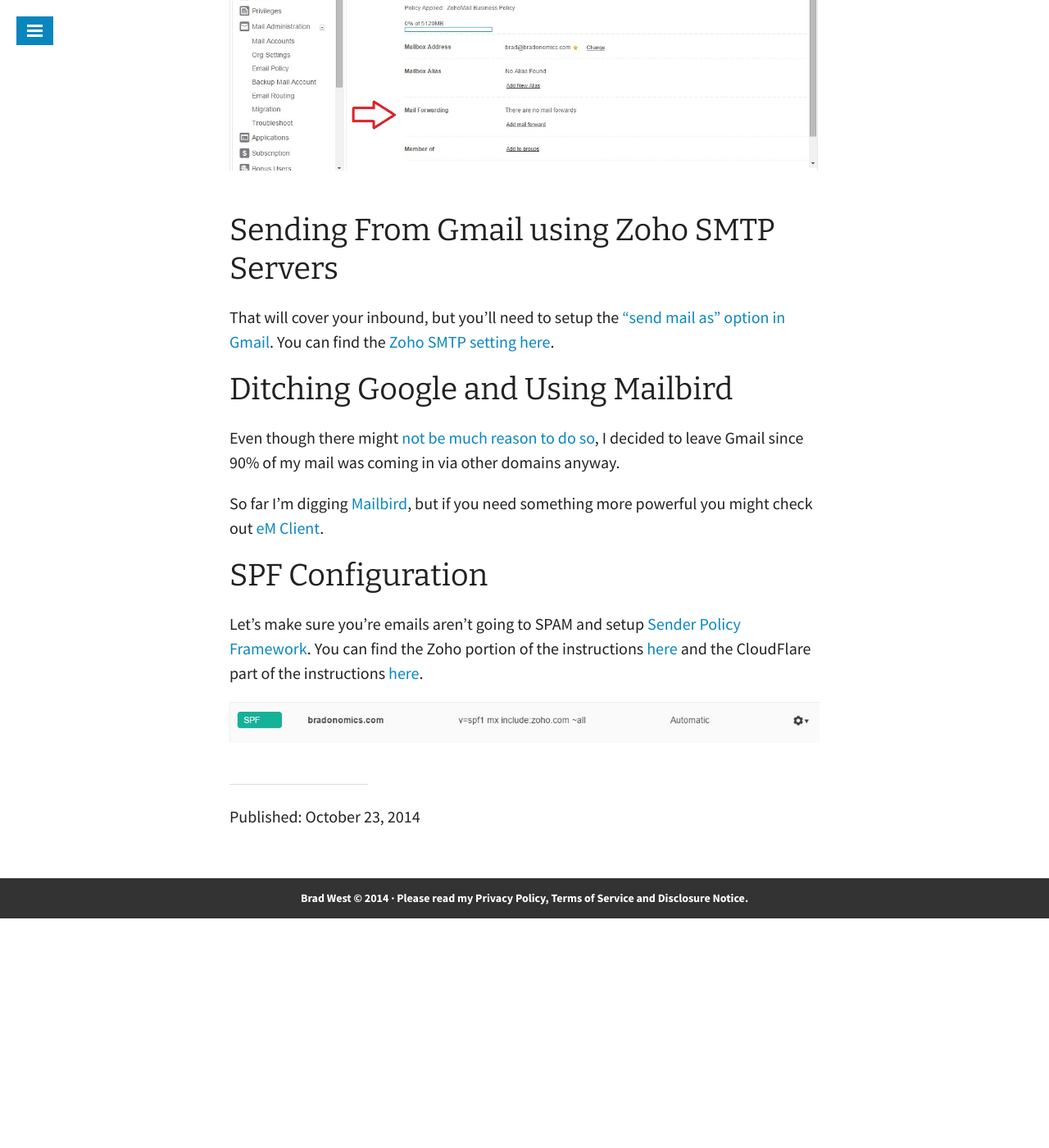
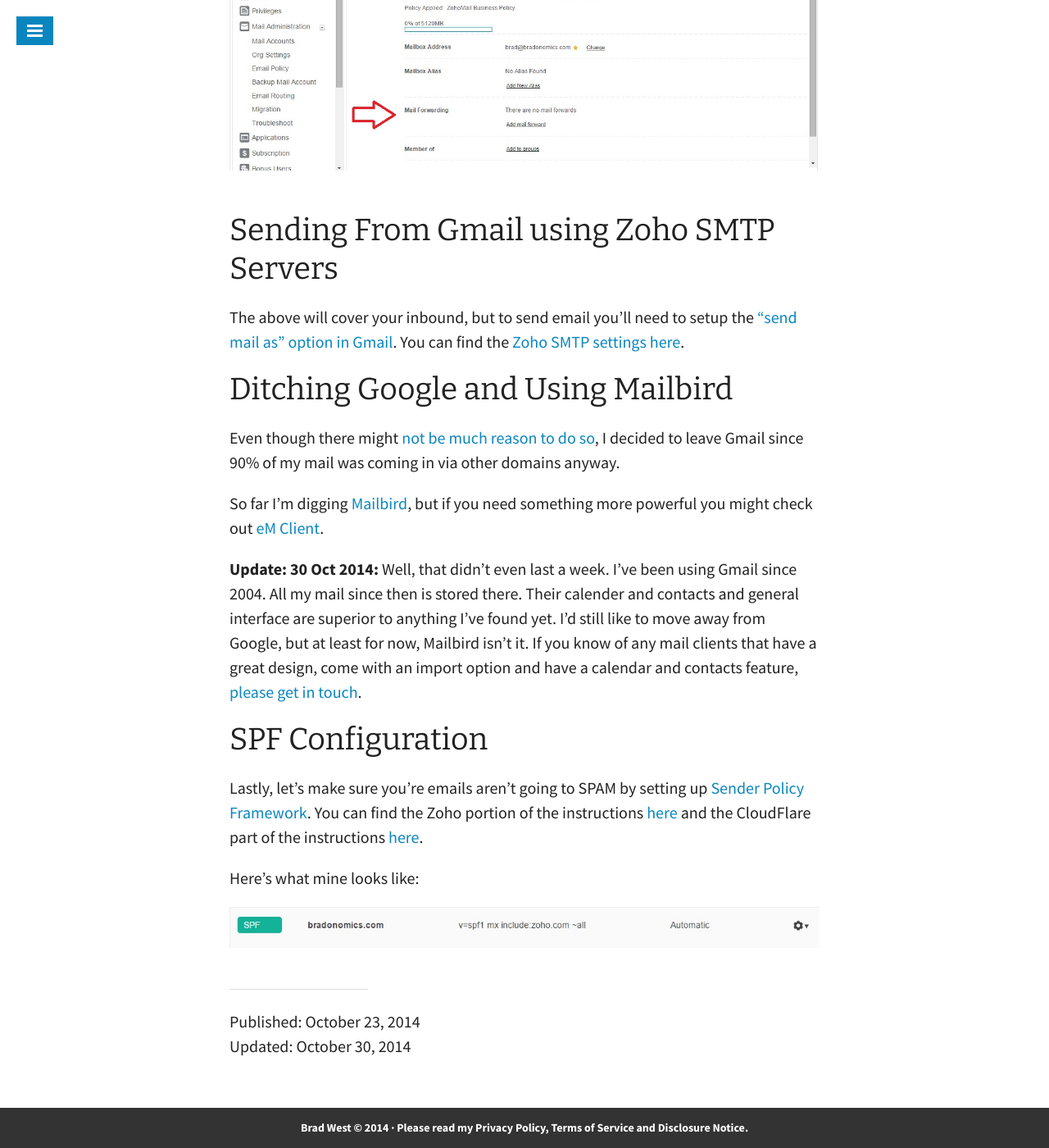
Before and after one commit to snowdj/bradonomics.github.io, a Jekyll site: the page built from _posts/2014-10-23-zoho-email.md, in a window 1280 px wide and 1400 px high, scrolled down 1678 px. Shown: the whole window at 82% size. Built offline with Jekyll 4.4.1, drawn with Linux system fonts in a browser that asks for light colours; some web fonts are replaced; before the commit the page ends 2798 px from its top, so only the background shows below that; some of the changed text lies outside the part shown.

Commit message:
Added Update and Fixed Spelling & Grammar

```diff
--- a/_posts/2014-10-23-zoho-email.md
+++ b/_posts/2014-10-23-zoho-email.md
@@ -2,7 +2,7 @@
 layout: noimage
 title: Ditching Gmail for Zoho and Mailbird
 headline: Ditching Gmail for Zoho and Mailbird
-modified:
+modified: 2014-10-30
 excerpt: After breaking my email I decided to setup with Zoho and Mailbird.
 category: Article
 tags: [Zoho, Email]
@@ -39,7 +39,7 @@
 
 ## Sending From Gmail using Zoho SMTP Servers
 
-That will cover your inbound, but you'll need to setup the ["send mail as" option in Gmail](https://mail.google.com/mail/u/0/#settings/accounts). You can find the [Zoho SMTP setting here](https://www.zoho.com/mail/help/zoho-smtp.html).
+The above will cover your inbound, but to send email you'll need to setup the ["send mail as" option in Gmail](https://mail.google.com/mail/u/0/#settings/accounts). You can find the [Zoho SMTP settings here](https://www.zoho.com/mail/help/zoho-smtp.html).
 
 ## Ditching Google and Using Mailbird
 
@@ -47,10 +47,13 @@
 
 So far I'm digging [Mailbird](http://www.getmailbird.com/), but if you need something more powerful you might check out [eM Client](http://www.emclient.com/).
 
+**Update: 30 Oct 2014:** Well, that didn't even last a week. I've been using Gmail since 2004. All my mail since then is stored there. Their calender and contacts and general interface are superior to anything I've found yet. I'd still like to move away from Google, but at least for now, Mailbird isn't it. If you know of any mail clients that have a great design, come with an import option and have a calendar and contacts feature, [please get in touch](https://twitter.com/bradonomics).
+
 ## SPF Configuration
 
-Let's make sure you're emails aren't going to SPAM and setup [Sender Policy Framework](http://www.openspf.org/Introduction). You can find the Zoho portion of the instructions [here](https://www.zoho.com/mail/help/adminconsole/spf-configuration.html) and the CloudFlare part of the instructions [here](https://support.cloudflare.com/hc/en-us/articles/200168626-How-do-I-add-a-SPF-record-).
+Lastly, let's make sure you're emails aren't going to SPAM by setting up [Sender Policy Framework](http://www.openspf.org/Introduction). You can find the Zoho portion of the instructions [here](https://www.zoho.com/mail/help/adminconsole/spf-configuration.html) and the CloudFlare part of the instructions [here](https://support.cloudflare.com/hc/en-us/articles/200168626-How-do-I-add-a-SPF-record-).
 
+Here's what mine looks like:
 <figure>
 <a href="/images/SPF-Record-CloudFlare.jpg"><img src="/images/SPF-Record-CloudFlare.jpg" alt="SPF Records with CloudFlare"></a>
 </figure>
```
Also changed, not shown: other parts of _posts/2014-10-23-zoho-email.md (+1 -1 lines).
